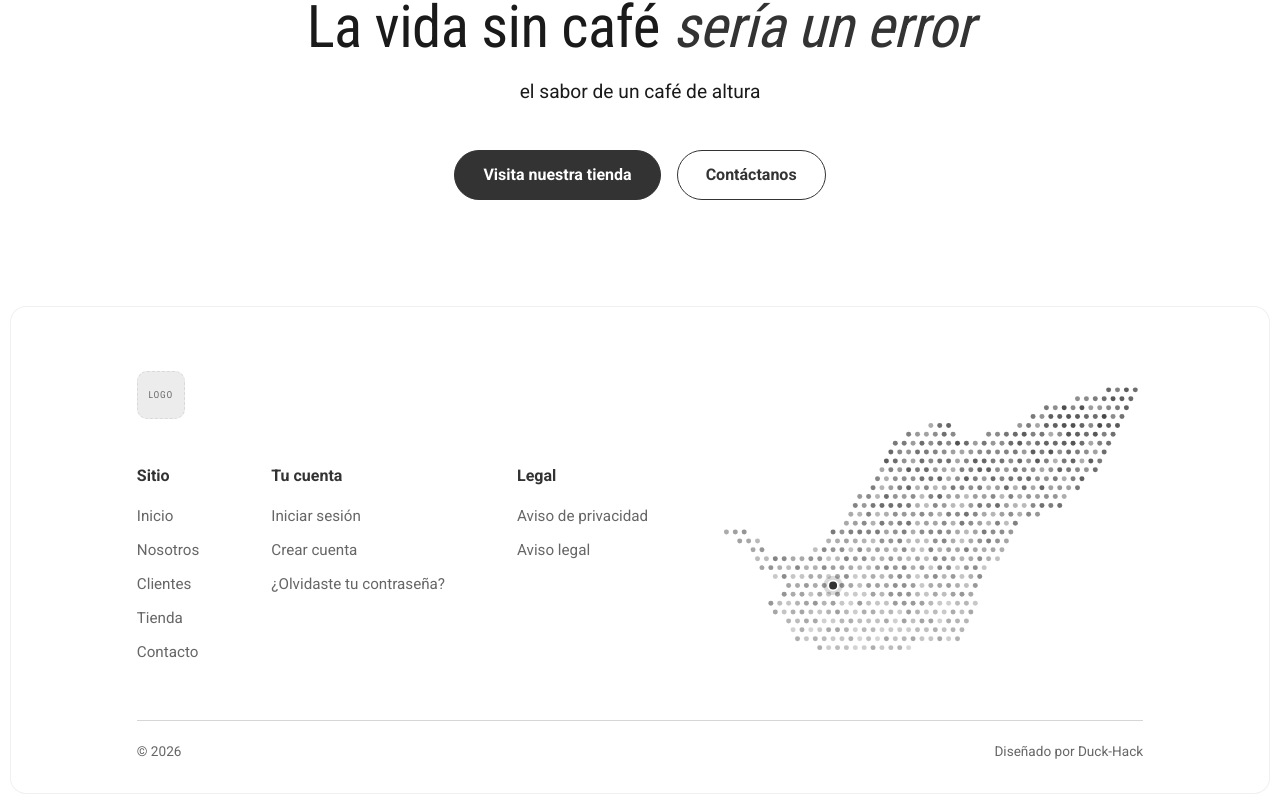
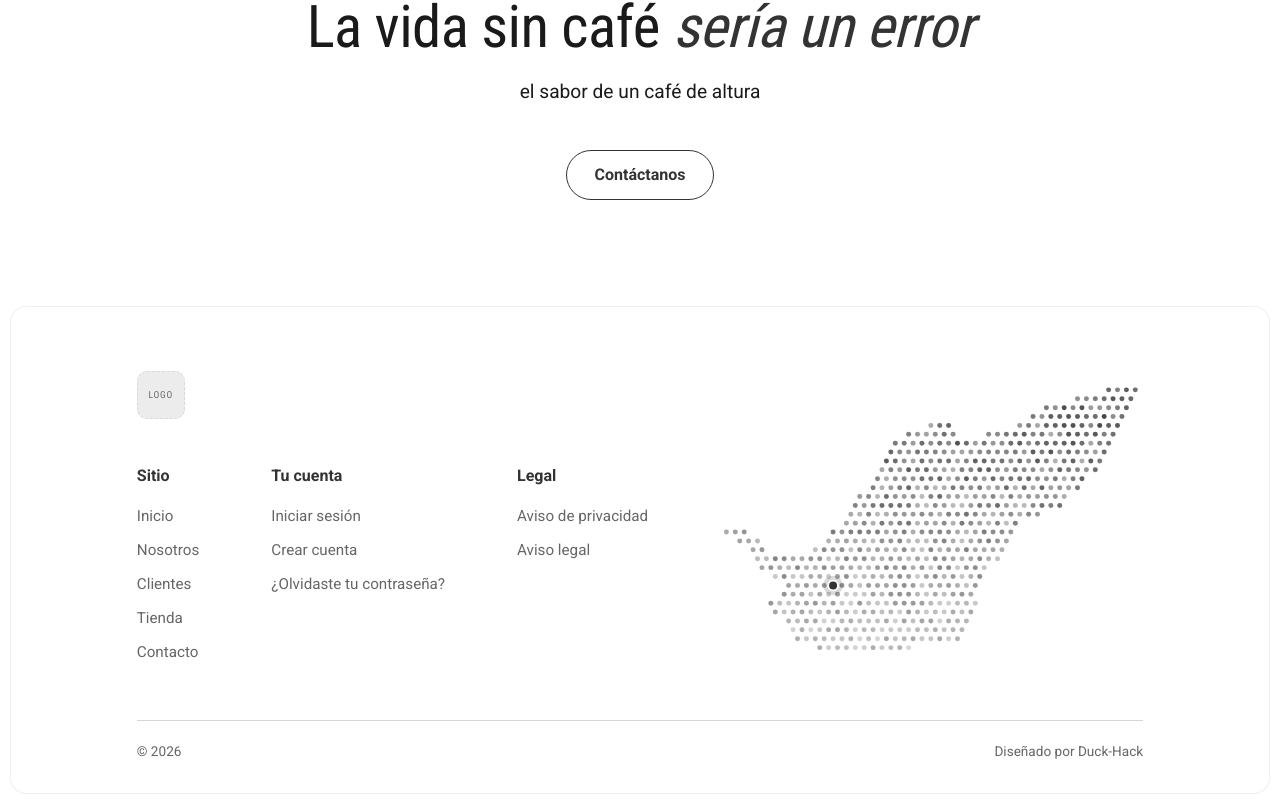
Before and after one commit to addh-duck-hack/Duck-Hack.cloud, a React (Vite) app in the folder frontend-user/: page /tienda in a window 1280 px wide. Shown: the part 2067-2871 px from the top of the page. Built offline with nearby package versions, Linux system fonts and the light colour scheme.

Commit message:
[FIX] Mensaje footer
Se oculta el boton de ir a la tienda en la tienda

```diff
--- a/frontend-user/src/components/CtaBanner.jsx
+++ b/frontend-user/src/components/CtaBanner.jsx
@@ -3,8 +3,9 @@
 // Llamado a la acción común a todas las páginas, justo antes del footer
 // (montado en AppShell): frase con la segunda parte en cursiva y acento,
 // subtítulo con el nombre de la tienda (StoreConfig) y dos botones (tienda y
-// contacto; este se oculta en la propia página de contacto). El resto del
-// texto es fijo.
+// contacto). Cada botón se oculta en su propia sección: "Visita nuestra
+// tienda" en /tienda y las fichas de producto, "Contáctanos" en /contacto. El
+// resto del texto es fijo.
 import React from 'react';
 import { Link, useLocation } from 'react-router-dom';
 import { useStoreConfig } from '../hooks/useStoreConfig';
@@ -15,7 +16,9 @@ const TAGLINE = 'el sabor de un café de altura';
 const CtaBanner = () => {
   const { config } = useStoreConfig();
   const storeName = (config?.storeName || '').trim();
-  const onContactPage = useLocation().pathname === '/contacto';
+  const { pathname } = useLocation();
+  const onContactPage = pathname === '/contacto';
+  const onShopPage = pathname === '/tienda' || pathname.startsWith('/tienda/');
 
   return (
     <section className="cta-banner" aria-labelledby="cta-banner-title">
@@ -24,9 +27,11 @@ const CtaBanner = () => {
       </h2>
       <p className="cta-banner-lead">{storeName ? `${storeName}, ${TAGLINE}` : TAGLINE}</p>
       <div className="cta-banner-actions">
-        <Link to="/tienda" className="cta-banner-btn cta-banner-btn--solid">
-          Visita nuestra tienda
-        </Link>
+        {onShopPage ? null : (
+          <Link to="/tienda" className="cta-banner-btn cta-banner-btn--solid">
+            Visita nuestra tienda
+          </Link>
+        )}
         {onContactPage ? null : (
           <Link to="/contacto" className="cta-banner-btn cta-banner-btn--outline">
             Contáctanos
```
